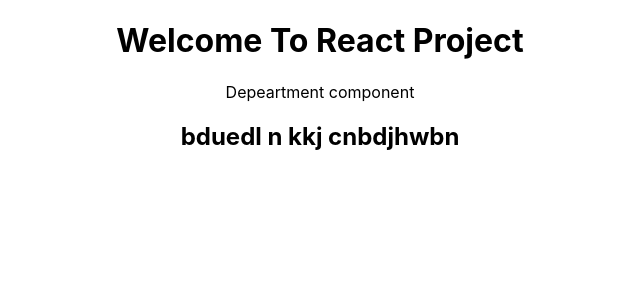
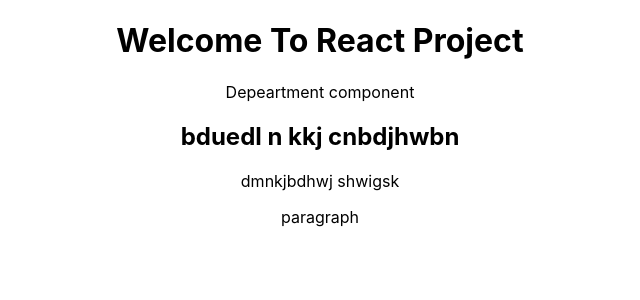
Before and after one commit to ramanofficial73/react_training, a React (Create React App) app: page / in a window 1280 px wide. Shown: the top 300 px of the page, without its empty margins (320-960 px from the left). Built offline with nearby package versions, Linux system fonts and the light colour scheme.

Commit message:
Student compomet

```diff
--- a/src/components/Depeartment.js
+++ b/src/components/Depeartment.js
@@ -3,7 +3,12 @@
 export const Depeartment   = () => {
   return (
     <div>Depeartment  component
-         <h2>bduedl n kkj cnbdjhwbn</h2>  </div>
+         <h2>bduedl n kkj cnbdjhwbn</h2>
+
+         dmnkjbdhwj shwigsk
+         <p>paragraph</p>
+           </div>
+
 
   )
 }
```
Also changed, not shown: src/components/Student.js (added, +9 -0 lines).
